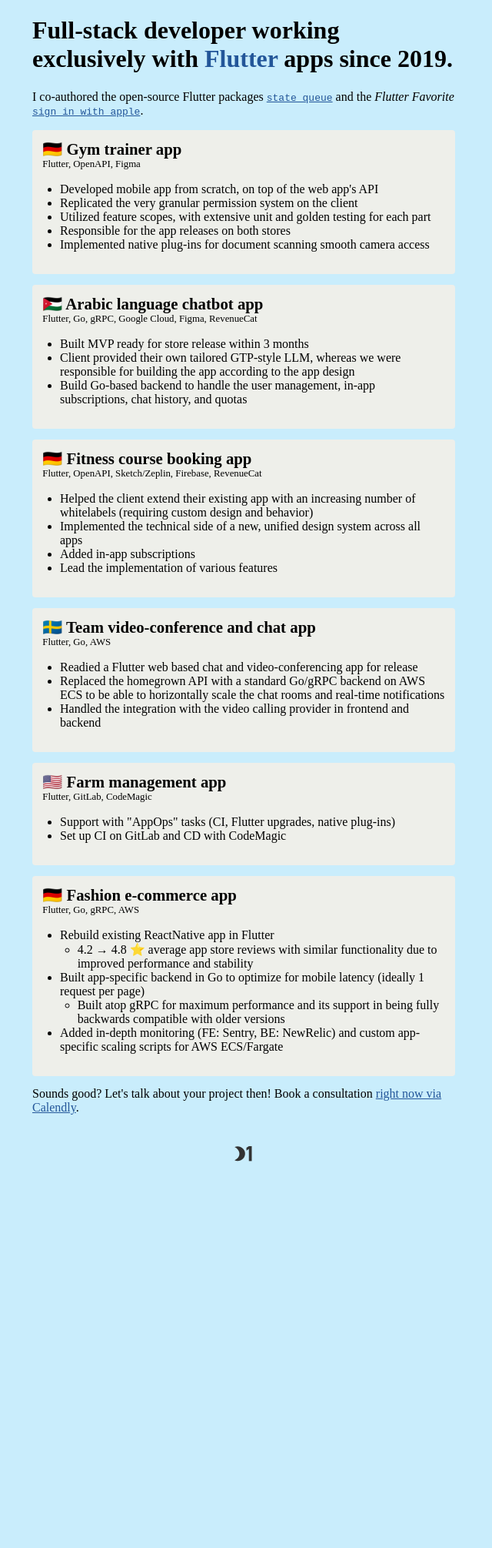
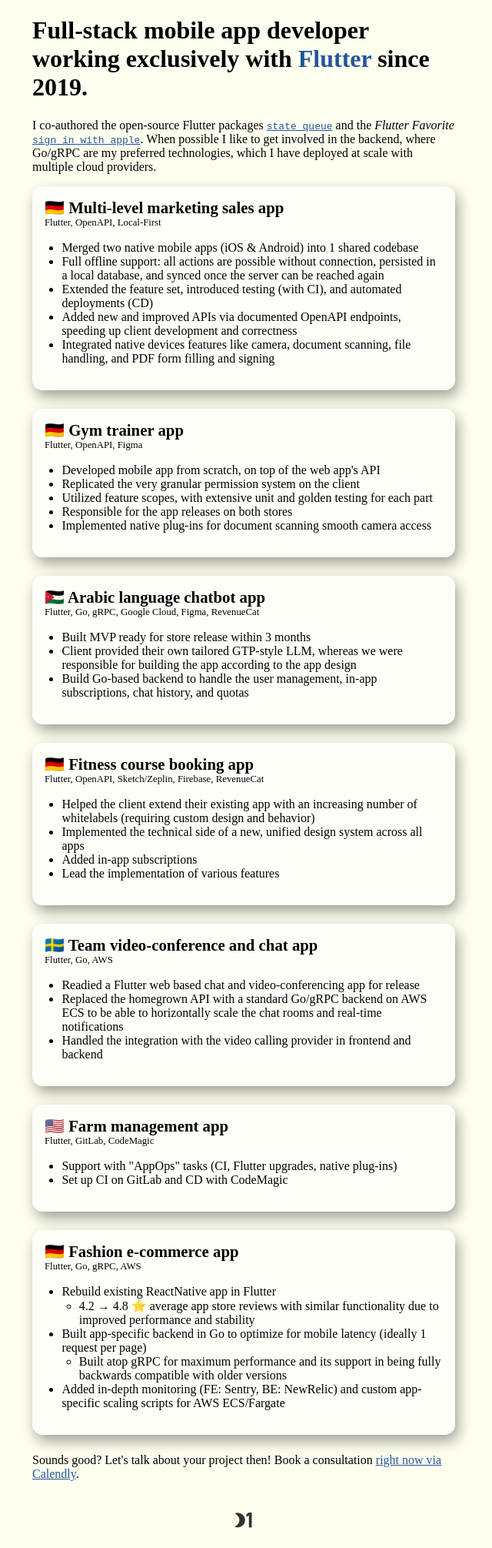
Before and after one commit to LunaONE/web, a Jekyll site: the page flutter.html, which Jekyll copies as it is, in a window 1280 px wide. Shown: the whole page at 77% size, without its empty margins (323-963 px from the left). Built offline with Jekyll 4.4.1, drawn with Linux system fonts in a browser that asks for light colours; before the commit the page ends 1535 px from its top, so only the background shows below that.

Commit message:
Extend Flutter portfolio and add dark mode

```diff
--- a/flutter.html
+++ b/flutter.html
@@ -1,9 +1,11 @@
 <html>
 
 <head>
+  <meta charset="UTF-8">
   <title>Flutter | LunaONE GmbH</title>
   <meta name="robots" content="noindex">
   <link rel="canonical" href="https://www.lunaone.de/flutter">
+  <meta name="viewport" content="width=device-width, initial-scale=1.0">
 
   <style>
     :root {
@@ -21,12 +23,19 @@
       --dr7-c5: #50474c;
 
       --dr7-fg: #010101;
+
+      --main-background: hsl(60deg 100% 97%);
+      --card-background: hsl(60deg 100% 99%);
+      --font-color: var(--dr7-fg);
+      /* shadow in light mode only */
+      --card-shadow-color: hsl(0deg 0% 0% / 0.38);
     }
 
     html {
-      background-color: var(--fl-blue-light-light);
+      background-color: var(--main-background);
+      font: -apple-system-body;
       font-family: sans-serif;
-      color: var(--dr7-fg);
+      color: var(--font-color);
     }
 
     body {
@@ -38,16 +47,19 @@
 
     .card {
       position: relative;
-      background-color: var(--dr7-bg-fg);
+      background-color: var(--card-background);
+
       font-family: "Avenir Next";
-      padding: 10pt;
-      border-radius: 3pt;
-      margin-bottom: 10pt;
+      padding: 1rem;
+      border-radius: 10pt;
+      margin-bottom: 1.5rem;
+
+      box-shadow: 4.0px 8.0px 18.0px var(--card-shadow-color);
     }
 
     .card>h2 {
       margin: 0;
-      font-size: 1.3em;
+      font-size: 1.3rem;
     }
 
     h1 {
@@ -59,11 +71,11 @@
     }
 
     ul {
-      padding-inline-start: 17pt;
+      padding-inline-start: 1.4rem;
     }
 
     .technologies {
-      font-size: 0.8em;
+      font-size: 0.8rem;
     }
 
     .calendly {
@@ -77,23 +89,57 @@
     .subline {
       font-family: "Avenir Next";
     }
+
+    @media (prefers-color-scheme: dark) {
+      :root {
+        --main-background: #000;
+        --card-background: #121212;
+        --font-color: #ededec;
+        --card-shadow-color: hsl(0, 0%, 15%);
+      }
+
+      .card {
+        box-shadow: none;
+      }
+
+      .card>h2 {
+        font-weight: 600;
+      }
+    }
   </style>
 </head>
 
 
 <body>
   <h1>
-    Full-stack developer working exclusively with <span class="fl">Flutter</span> apps since
+    Full-stack mobile app developer working exclusively with <span class="fl">Flutter</span> since
     2019.
   </h1>
 
   <p class="subline">I co-authored the open-source Flutter packages <span style="font-family: monospace;"><a
         href="https://pub.dev/packages/state_queue" target="_blank">state_queue</a></span> and the
     <i>Flutter Favorite</i> <span style="font-family: monospace;"><a href="https://pub.dev/packages/sign_in_with_apple"
-        target="_blank">sign_in_with_apple</a></span>.
+        target="_blank">sign_in_with_apple</a></span>. When possible I like to get involved in the backend, where
+    Go/gRPC are my preferred technologies, which I have deployed at scale with multiple cloud providers.
   </p>
 
   <div id="cards">
+
+    <div class="card">
+      <h2>🇩🇪 Multi-level marketing sales app</h2>
+      <span class="technologies">Flutter, OpenAPI, Local-First</span>
+
+      <ul>
+        <li>Merged two native mobile apps (iOS & Android) into 1 shared codebase</li>
+        <li>Full offline support: all actions are possible without connection, persisted in a local database, and synced
+          once the server can be reached again</li>
+        <li>Extended the feature set, introduced testing (with CI), and automated deployments (CD)</li>
+        <li>Added new and improved APIs via documented OpenAPI endpoints, speeding up client development and
+          correctness</li>
+        <li>Integrated native devices features like camera, document scanning, file handling, and PDF form filling and
+          signing</li>
+      </ul>
+    </div>
 
     <div class="card">
       <h2>🇩🇪 Gym trainer app</h2>
```
